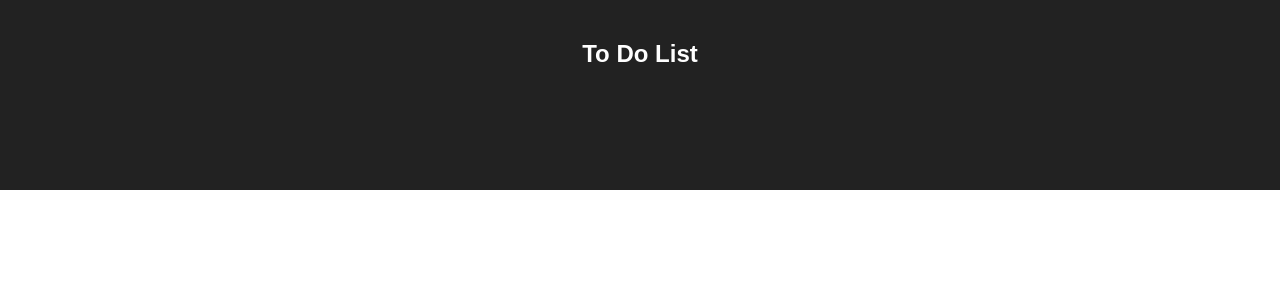
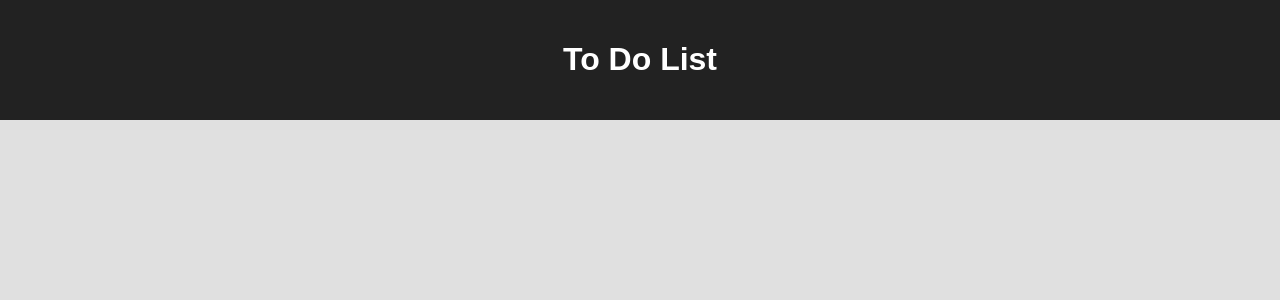
Before and after one commit to whitcik/to-do-list, a React app: page / in a window 1280 px wide. Shown: the top 300 px of the page. Built offline with nearby package versions, Linux system fonts and the light colour scheme.

Commit message:
Added component Header

```diff
--- a/src/App.js
+++ b/src/App.js
@@ -1,13 +1,12 @@
 import React, { Component } from 'react';
+import Header from 'components/Header/Header.js'
 import './App.scss';
 
 class App extends Component {
   render() {
     return (
       <div className="App">
-        <div className="App-header">
-          <h2>To Do List</h2>
-        </div>
+        <Header title="To Do List" />
       </div>
     );
   }
--- a/src/App.scss
+++ b/src/App.scss
@@ -1,13 +1,7 @@
 .App {
-  text-align: center;
-  .App-logo {
-    animation: App-logo-spin infinite 20s linear;
-    height: 80px;
-  }
-  .App-header {
-    background-color: #222;
-    height: 150px;
-    padding: 20px;
-    color: white;
+  .container {
+    max-width: 800px;
+    height: 100%;
+    margin: auto;
   }
 }
--- /dev/null
+++ b/src/components/Header/Header.js
@@ -0,0 +1,14 @@
+import React from 'react';
+import './Header.scss';
+
+const Header = (props) => {
+  return (
+    <div className="header">
+      <div className="container">
+        <h1>{props.title}</h1>
+      </div>
+    </div>
+  );
+};
+
+export default Header;
--- /dev/null
+++ b/src/components/Header/Header.scss
@@ -0,0 +1,7 @@
+.header {
+  background-color: #222;
+  padding: 20px;
+  color: #fff;
+  text-align: center;
+  height: 120px;
+}
--- a/src/index.scss
+++ b/src/index.scss
@@ -1,5 +1,9 @@
+* {
+  box-sizing: border-box;
+}
 body {
   margin: 0;
   padding: 0;
   font-family: sans-serif;
+  background-color: #e0e0e0;
 }
```
